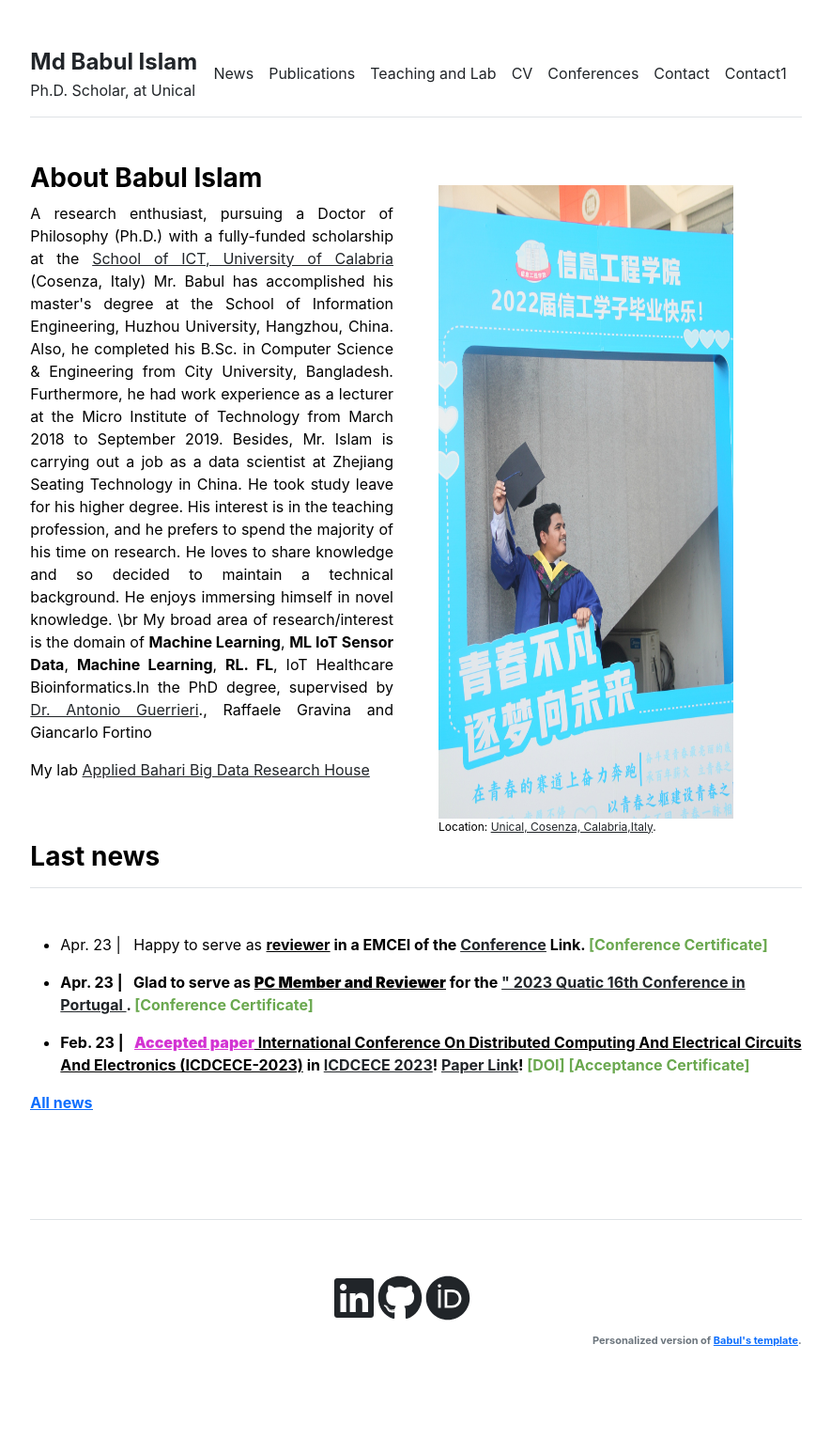
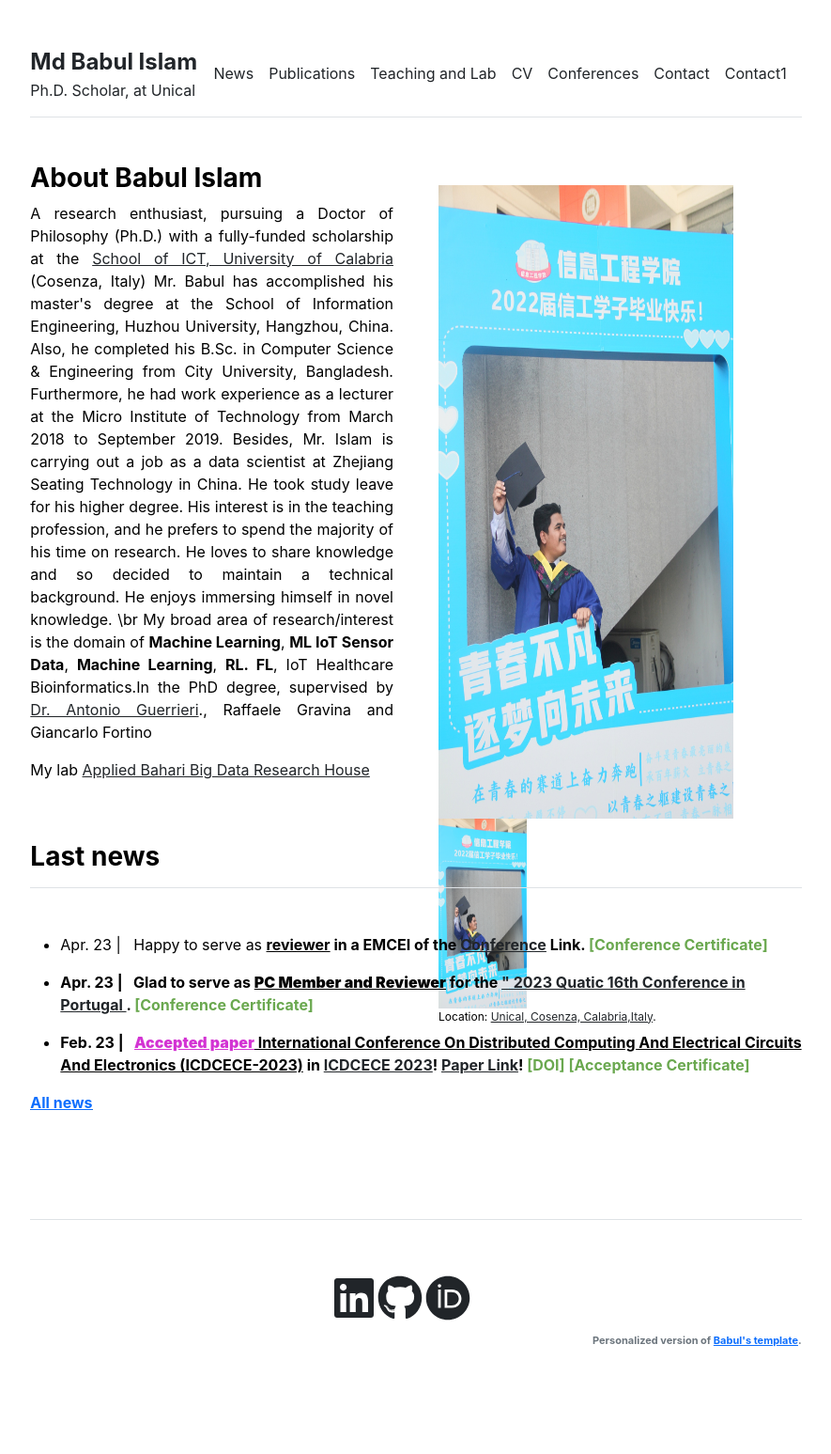
Before and after one commit to babulcseian/babulcseian.github.io, a Jekyll site: the page built from index.md, in a window 1280 px wide. Shown: the whole page at 94% size, without its empty margins (197-1082 px from the left). Built offline with Jekyll 4.4.1, drawn with Linux system fonts in a browser that asks for light colours; a style sheet for code colours, icons or effects is not loaded.

Commit message:
Update home.html

```diff
--- a/_layouts/home.html
+++ b/_layouts/home.html
@@ -21,6 +21,7 @@
   <div class="col-md-5">
     <br>
     <img src="{{ site.github.url }}/assets/img/Babul.jpg" alt="Home" width="100%" height="100%">
+    <img src="{{ site.github.url }}/assets/img/Babul.jpg" alt="Home" width="30%" height="30%">
     <p style="font-size:12px">
       Location: <a class="other" href='https://goo.gl/maps/hsu2JB4HwjQN7TqC7'>Unical, Cosenza, Calabria,Italy</a>.
     </p>
```
